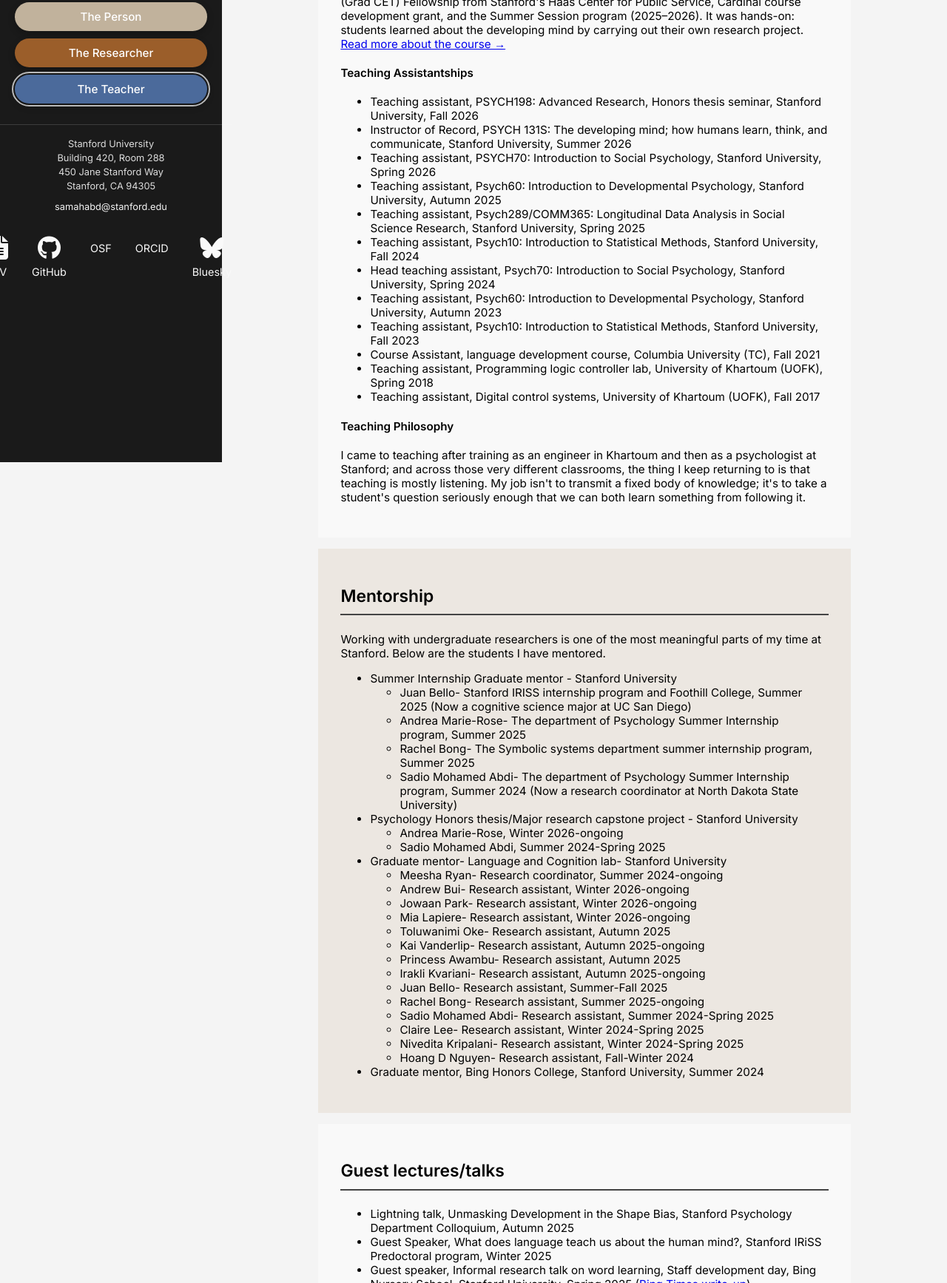
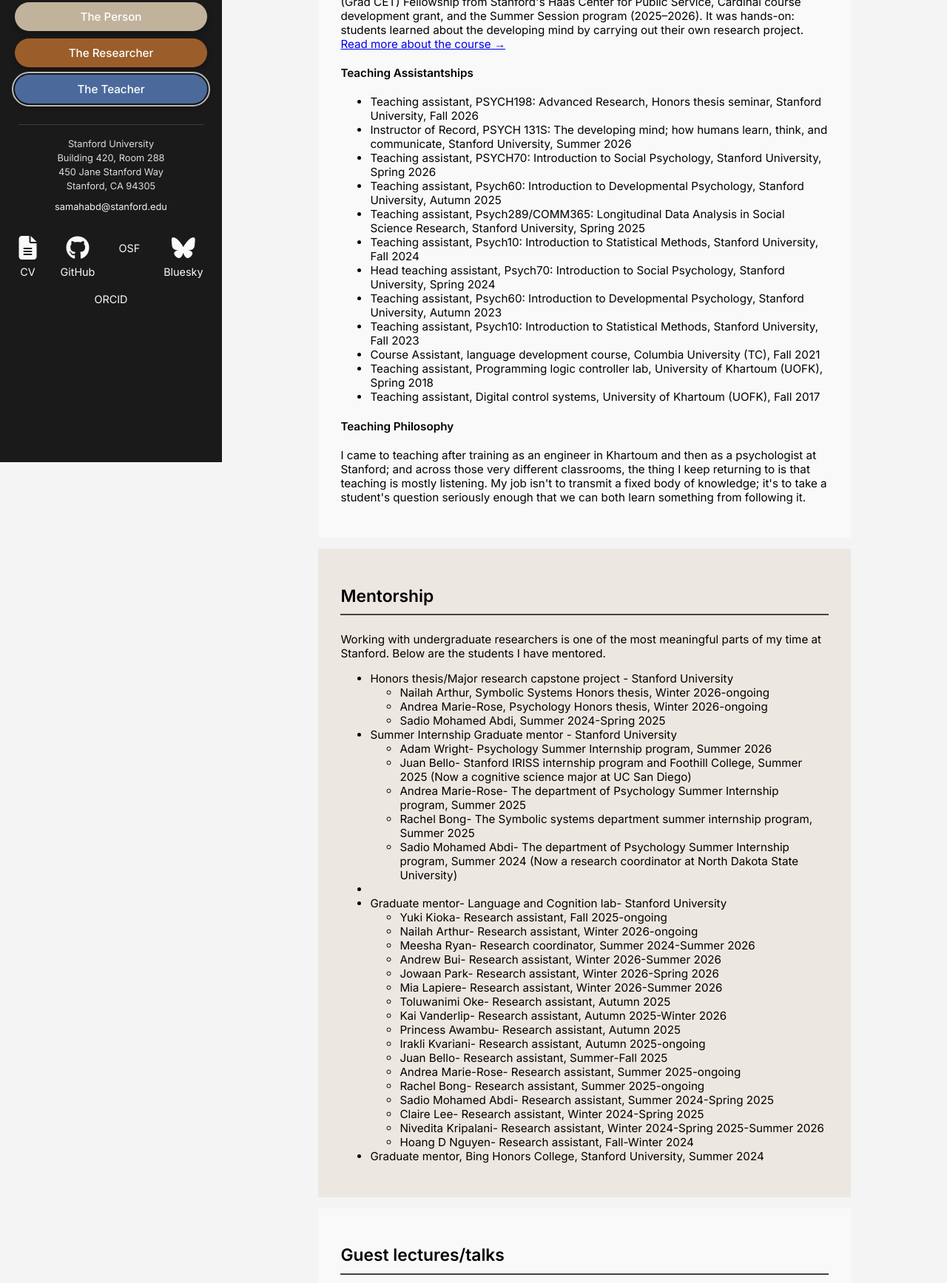
Before and after one commit to SamahAbdelrahim/SamahAbdelrahim.github.io, a plain HTML site: page teacher.html in a window 1280 px wide. Shown: the part 231-1966 px from the top of the page at 74% size. Drawn offline with Linux system fonts and the light colour scheme; some icons are missing.

Commit message:
alignment fix

```diff
--- a/styles.css
+++ b/styles.css
@@ -635,9 +635,17 @@ footer {
 
 .links-container {
     display: flex;
+    flex-direction: column;
+    align-items: center;
+    gap: 0.75rem;
+    margin: 2rem 0;
+}
+
+.links-row {
+    display: flex;
     justify-content: center;
+    flex-wrap: wrap;
     gap: 2rem;
-    margin: 2rem 0;
 }
 
 .icon-link {
--- a/teacher.html
+++ b/teacher.html
@@ -54,6 +54,7 @@
                             <a href="mailto:samahabd@stanford.edu">samahabd@stanford.edu</a>
                         </p>
                         <div class="links-container">
+                            <div class="links-row">
                                 <a href="Samah_CV_2026.pdf" target="_blank" class="icon-link">
                                     <i class="fas fa-file-alt"></i>
                                     <span>CV</span>
@@ -66,14 +67,17 @@
                                     <i class="ai ai-osf"></i>
                                     <span>OSF</span>
                                 </a>
+                                <a href="https://bsky.app/profile/samahrahim.bsky.social" target="_blank" class="icon-link">
+                                    <i class="fab fa-bluesky"></i>
+                                    <span>Bluesky</span>
+                                </a>
+                            </div>
+                            <div class="links-row">
                                 <a href="https://orcid.org/0009-0009-2651-2884" target="_blank" class="icon-link">
                                     <i class="ai ai-orcid"></i>
                                     <span>ORCID</span>
                                 </a>
-                            <a href="https://bsky.app/profile/samahrahim.bsky.social" target="_blank" class="icon-link">
-                                <i class="fab fa-bluesky"></i>
-                                <span>Bluesky</span>
-                            </a>
+                            </div>
                         </div>
                     </div>
                 </details>
@@ -136,9 +140,17 @@
                         Stanford. Below are the students I have mentored.</p>
                     <div class="mentorship-content">
                         <ul>
+                            <li>Honors thesis/Major research capstone project - Stanford University
+                                <ul>
+                                    <li>Nailah Arthur, Symbolic Systems Honors thesis, Winter 2026-ongoing</li>
+                                    <li>Andrea Marie-Rose, Psychology Honors thesis, Winter 2026-ongoing</li>
+                                    <li>Sadio Mohamed Abdi, Summer 2024-Spring 2025</li>
+                                </ul>
+                            </li>
                             <li>
                                 Summer Internship Graduate mentor - Stanford University
                                 <ul>
+                                    <li>Adam Wright- Psychology Summer Internship program, Summer 2026</li>
                                     <li>Juan Bello- Stanford IRISS internship program and Foothill College, Summer 2025
                                         (Now a cognitive science major at UC San Diego)</li>
                                     <li>Andrea Marie-Rose- The department of Psychology Summer Internship program,
@@ -151,27 +163,24 @@
                                 </ul>
                             </li>
                             <li>
-                                Psychology Honors thesis/Major research capstone project - Stanford University
-                                <ul>
-                                    <li>Andrea Marie-Rose, Winter 2026-ongoing</li>
-                                    <li>Sadio Mohamed Abdi, Summer 2024-Spring 2025</li>
-                                </ul>
-                            </li>
                             <li>Graduate mentor- Language and Cognition lab- Stanford University
                                 <ul>
-                                    <li>Meesha Ryan- Research coordinator, Summer 2024-ongoing</li>
-                                    <li>Andrew Bui- Research assistant, Winter 2026-ongoing</li>
-                                    <li>Jowaan Park- Research assistant, Winter 2026-ongoing</li>
-                                    <li>Mia Lapiere- Research assistant, Winter 2026-ongoing</li>
+                                    <li>Yuki Kioka- Research assistant, Fall 2025-ongoing</li>
+                                    <li>Nailah Arthur- Research assistant, Winter 2026-ongoing</li>
+                                    <li>Meesha Ryan- Research coordinator, Summer 2024-Summer 2026</li>
+                                    <li>Andrew Bui- Research assistant, Winter 2026-Summer 2026</li>
+                                    <li>Jowaan Park- Research assistant, Winter 2026-Spring 2026</li>
+                                    <li>Mia Lapiere- Research assistant, Winter 2026-Summer 2026</li>
                                     <li>Toluwanimi Oke- Research assistant, Autumn 2025</li>
-                                    <li>Kai Vanderlip- Research assistant, Autumn 2025-ongoing</li>
+                                    <li>Kai Vanderlip- Research assistant, Autumn 2025-Winter 2026</li>
                                     <li>Princess Awambu- Research assistant, Autumn 2025</li>
                                     <li>Irakli Kvariani- Research assistant, Autumn 2025-ongoing</li>
                                     <li>Juan Bello- Research assistant, Summer-Fall 2025</li>
+                                    <li>Andrea Marie-Rose- Research assistant, Summer 2025-ongoing</li>
                                     <li>Rachel Bong- Research assistant, Summer 2025-ongoing</li>
                                     <li>Sadio Mohamed Abdi- Research assistant, Summer 2024-Spring 2025</li>
                                     <li>Claire Lee- Research assistant, Winter 2024-Spring 2025</li>
-                                    <li>Nivedita Kripalani- Research assistant, Winter 2024-Spring 2025</li>
+                                    <li>Nivedita Kripalani- Research assistant, Winter 2024-Spring 2025-Summer 2026</li>
                                     <li>Hoang D Nguyen- Research assistant, Fall-Winter 2024</li>
                                 </ul>
                             </li>
```
Also changed, not shown: index.html (+8 -4 lines), psych131s.html (+8 -4 lines), research.html (+8 -4 lines). Lines whose indentation alone changed are shown as unchanged.
